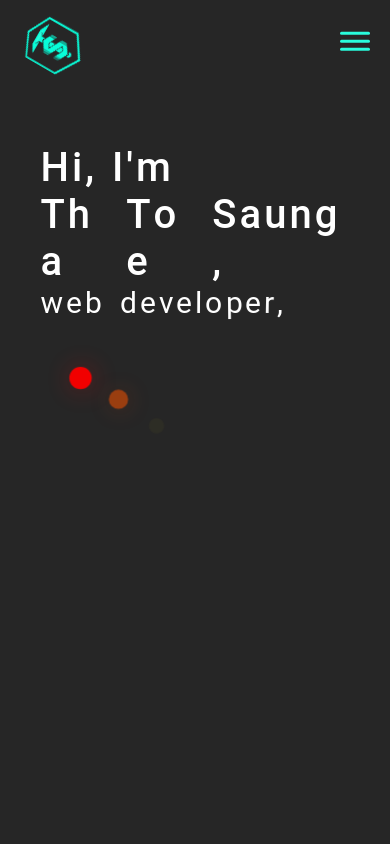
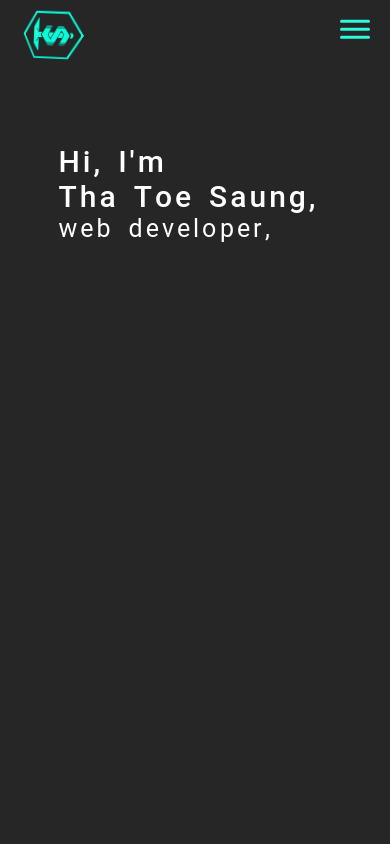
Before and after one commit to Tha-Toe/Tha-Toe-Portfolio, a React (Create React App) app: page / in a window 390 px wide. Shown: the top 844 px of the page. Built offline with nearby package versions, Linux system fonts and the light colour scheme.

Commit message:
overflow

```diff
--- a/src/App.css
+++ b/src/App.css
@@ -4,7 +4,6 @@ body {
 }
 
 .bodyContainer{
-
 }
 .white {
     color: #fff;
--- a/src/component/homeFolder/main/main.css
+++ b/src/component/homeFolder/main/main.css
@@ -3,6 +3,11 @@
     flex-direction: row;
     justify-content: space-between;
     padding-top: 20%;
+    max-width: 1200px;
+    min-height: 100vh;
+    margin: 0 auto;
+    padding-left: 20px;
+    padding-right: 20px;
 }
 .leftMContainer {
 }
@@ -147,3 +152,25 @@
         border-radius: 50%;
     }
 }
+@media (max-width: 500px) {
+    .first{
+        font-size: 30px;
+        font-weight: 450;
+    }
+    .second, .firstHi {
+        font-size: 30px;
+        font-weight: 550;
+    }
+    .third {
+        font-size: 25px;
+        font-weight: 400;
+    }
+    .rightMContainer {
+        width: 70%;
+    }
+    .one,.two,.three,.four,.five,.six,.seven {
+        height: 15px;
+        width: 15px;
+        border-radius: 50%;
+    }
+}
```
